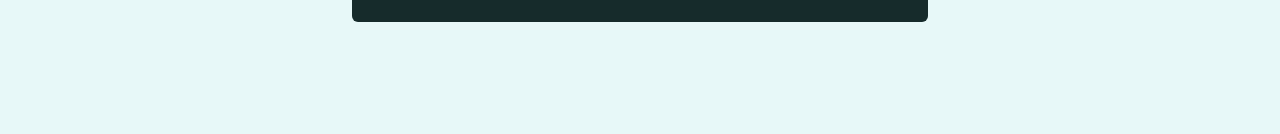
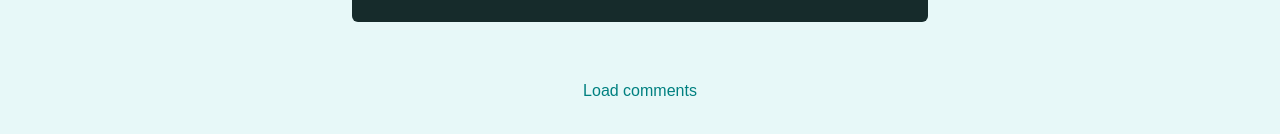
Before and after one commit to falcon-bridge/GreatQuotes, a React (Create React App) app: page /quotes/q1 in a window 1280 px wide. Shown: the part 400-534 px from the top of the page. Built offline with nearby package versions, Linux system fonts and the light colour scheme.

Commit message:
shown the comments conditionally on the basis of route we are on

```diff
--- a/src/pages/QuoteDetail.js
+++ b/src/pages/QuoteDetail.js
@@ -1,6 +1,6 @@
 import { Fragment } from "react";
 
-import { Route, useParams } from "react-router-dom";
+import { Link, Route, useParams, useLocation } from "react-router-dom";
 
 import Comments from "../components/comments/Comments";
 import HighlightedQuote from "../components/quotes/HighlightedQuote";
@@ -20,6 +20,12 @@ const DUMMY_QUOTES = [
 
 const QuoteDetail = () => {
   const params = useParams();
+  const location = useLocation();
+
+  console.log(location);
+  // const queryParams = new URLSearchParams(location.search);
+
+  // const hasComments = queryParams.get();
 
   const quote = DUMMY_QUOTES.find((quote) => quote.id === params.quoteId);
 
@@ -30,6 +36,13 @@ const QuoteDetail = () => {
   return (
     <Fragment>
       <HighlightedQuote text={quote.text} author={quote.author} />
+      <Route exact path={`/quotes/${params.quoteId}`}>
+        <div className="centered">
+          <Link className="btn--flat" to={`/quotes/${params.quoteId}/comments`}>
+            Load comments
+          </Link>
+        </div>
+      </Route>
       <Route path={`/quotes/${params.quoteId}/comments`}>
         <Comments />
       </Route>
```
Also changed, not shown: 1 other file (tests, documents, lock files or other folders).
